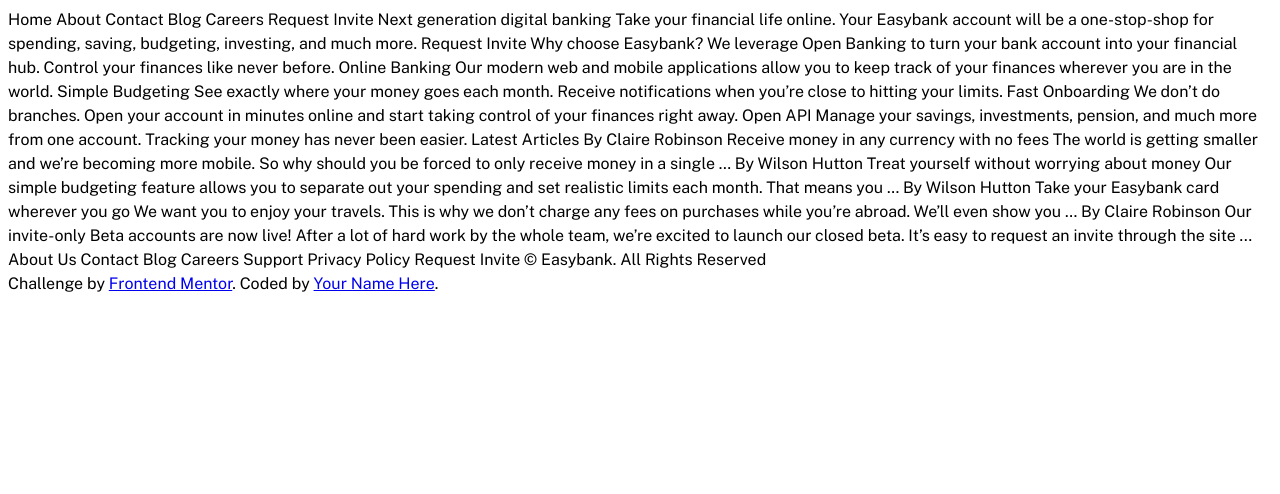
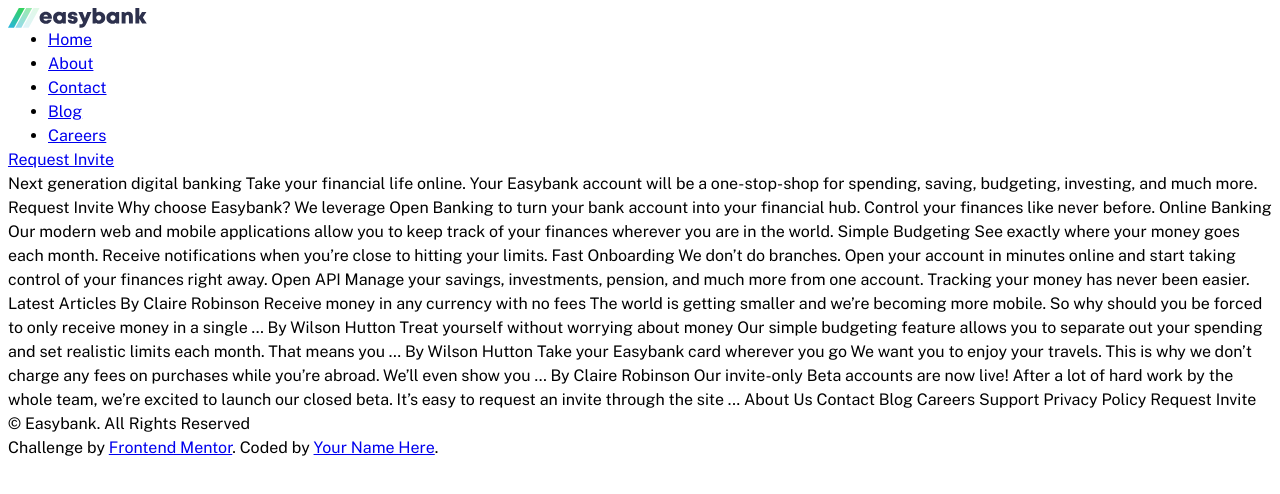
Before and after one commit to AsanteWiebers/easybank-landing-page-master, a plain HTML site: page index.html in a window 1280 px wide. Drawn offline with nearby package versions, Linux system fonts and the light colour scheme.

Commit message:
header html

```diff
--- a/index.html
+++ b/index.html
@@ -21,14 +21,21 @@
 
 <body>
 
-  Home
-  About
-  Contact
-  Blog
-  Careers
-
-  Request Invite
-
+  <header>
+    <div>
+      <img class="logo" src="/images/logo.svg" alt="Easybank logo">
+    </div>
+    <ul class="nav-list">
+      <li><a href="#">Home</a></li>
+      <li><a href="#">About</a></li>
+      <li><a href="#">Contact</a></li>
+      <li><a href="#">Blog</a></li>
+      <li><a href="#">Careers</a></li>
+    </ul>
+    <div>
+      <a href="#" class="button">Request Invite</a>
+    </div>
+  </header>
 
 
   Next generation digital banking
```
